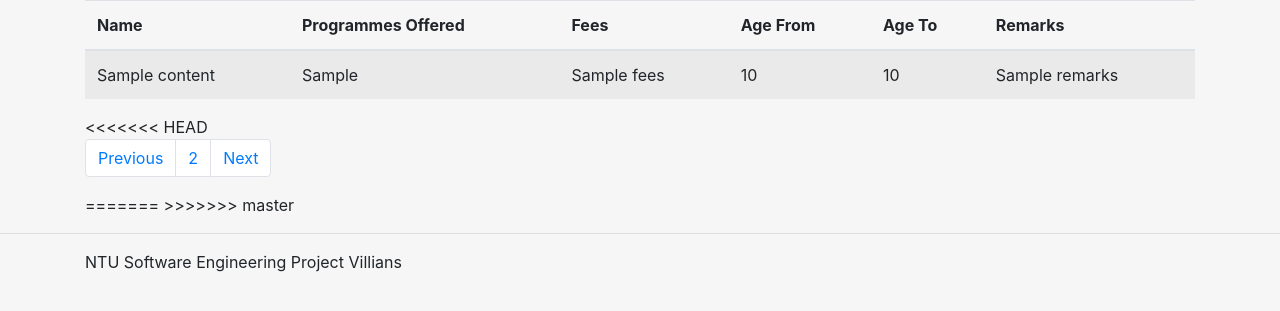
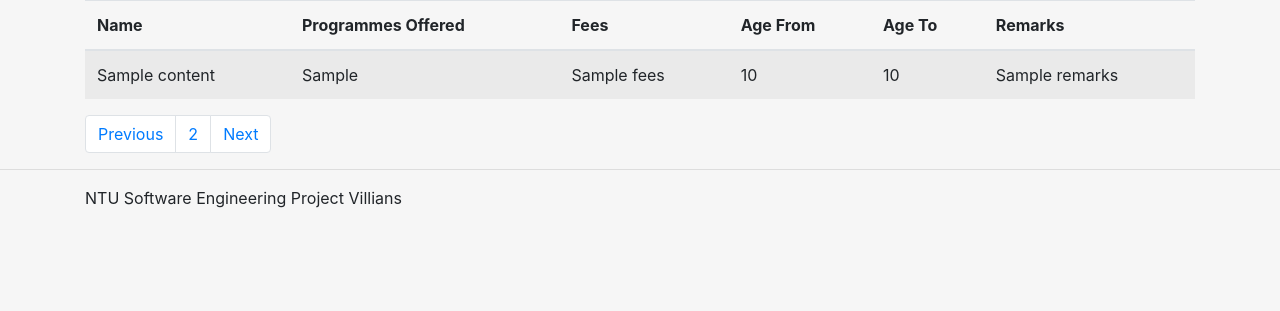
Before and after one commit to c170104/SEProject, a Django app: template src/ChildCares/templates/ChildCares/index.html in a window 1280 px wide. Shown: the part 56-367 px from the top of the page. Run offline with Django 3.2, Linux system fonts and the light colour scheme; the template is opened without the code that fills it: most values are stand-ins (such as "Sample title", 1, 10 or a date in 2020); some libraries are stand-ins or nearby versions.

Commit message:
Fixing conflicts

```diff
--- a/src/ChildCares/templates/ChildCares/index.html
+++ b/src/ChildCares/templates/ChildCares/index.html
@@ -28,7 +28,6 @@
             {% endfor %}
         </tbody>
     </table>
-<<<<<<< HEAD
     <!-- pagination -->
     <nav aria-label="...">
         <ul class="pagination">
@@ -48,7 +47,5 @@
             {% endfor %}
         </ul>
     </nav>
-=======
->>>>>>> master
 </div>
 {% endblock %}
--- a/src/SEProject/settings.py
+++ b/src/SEProject/settings.py
@@ -25,14 +25,10 @@ SECRET_KEY = '$$$7e((ad8xv_xvem2&z-g%xxv6xmw2m-qt%v*&dx&%y*0xwi1'
 # SECURITY WARNING: don't run with debug turned on in production!
 DEBUG = True
 
-<<<<<<< HEAD
 ALLOWED_HOSTS = [
     '10.10.10.10',
     'localhost'
     ]
-=======
-ALLOWED_HOSTS = ['10.10.10.10']
->>>>>>> master
 
 
 # Application definition
```
Also changed, not shown: src/ChildCares/views.py (+0 -11 lines).
